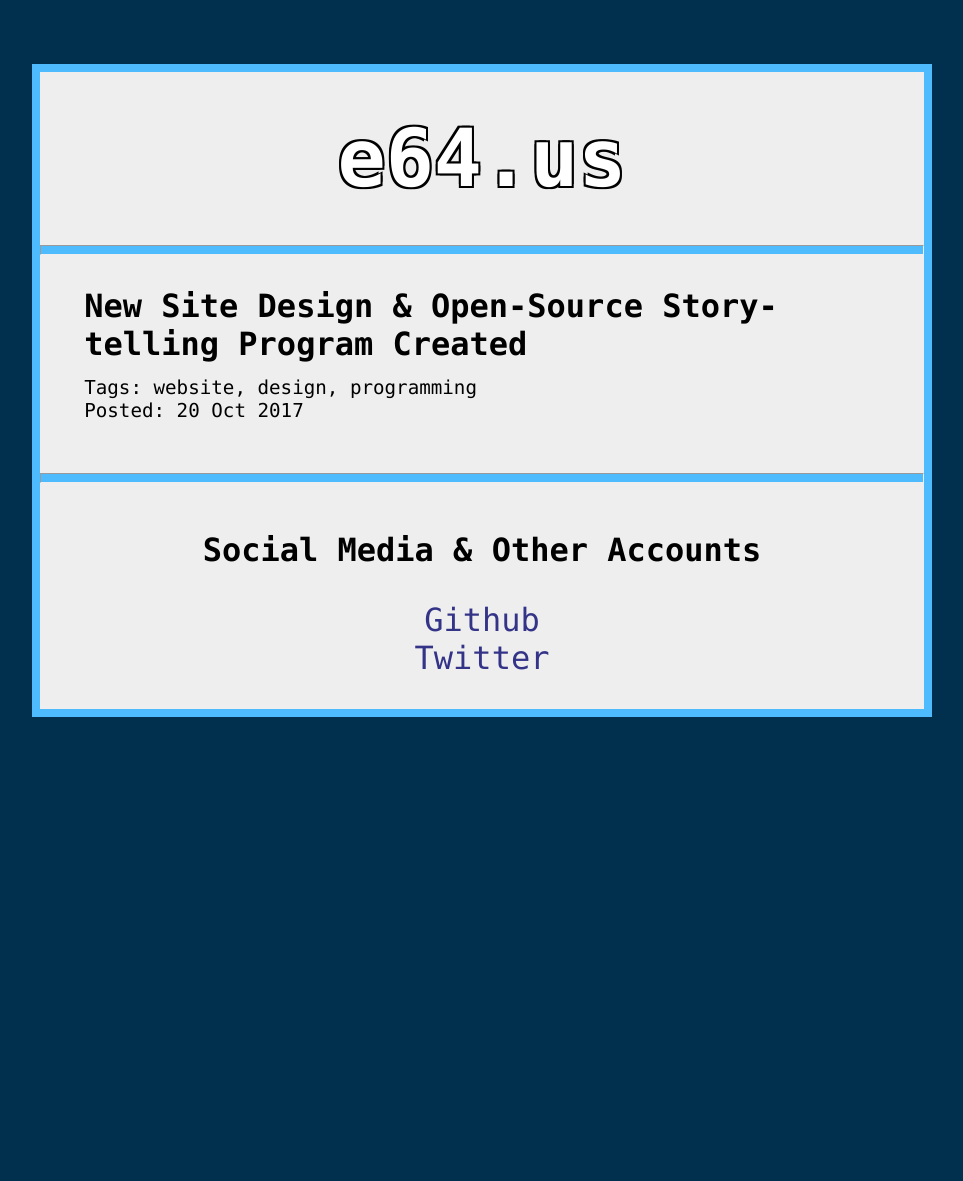
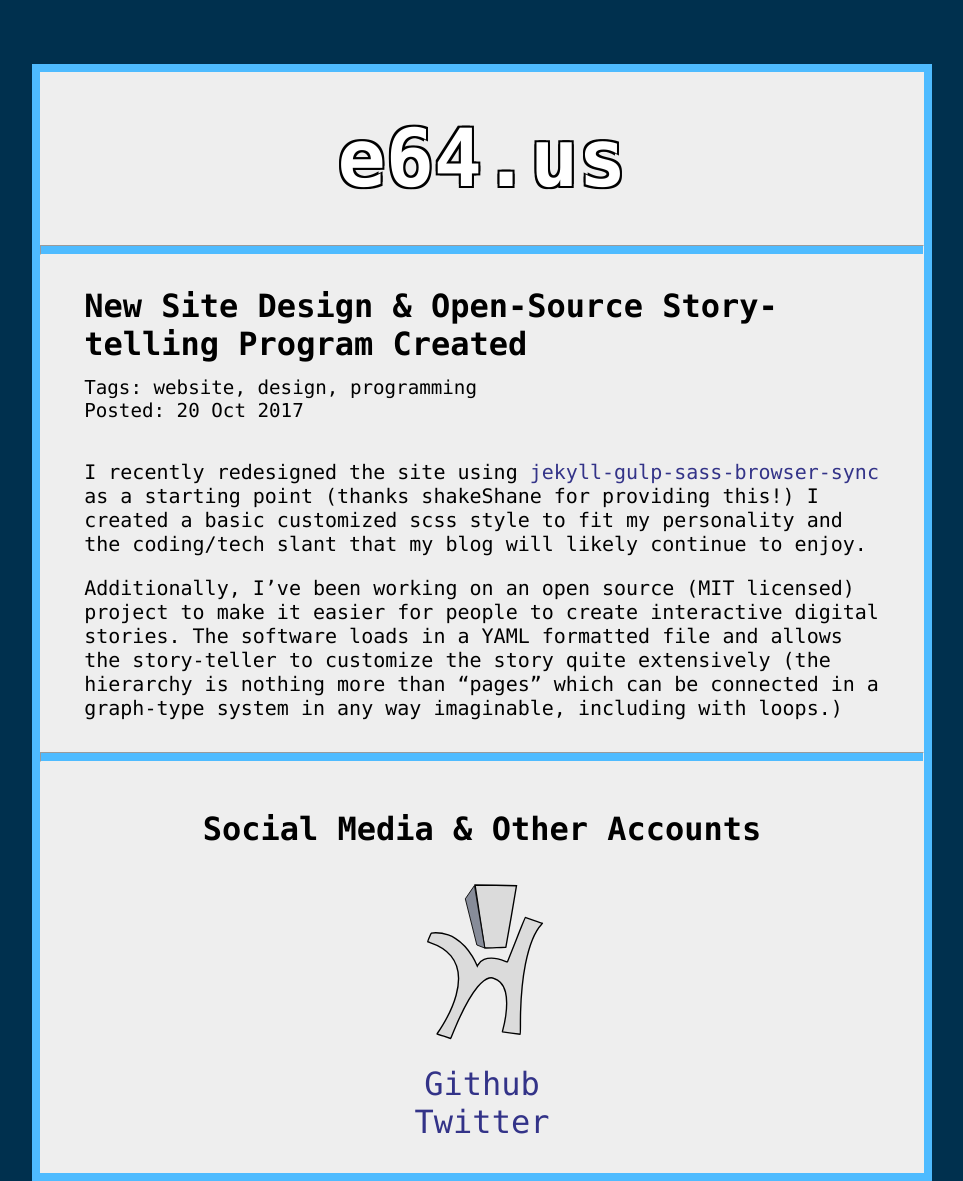
Before and after one commit to Epitaph64/e64.us, a Jekyll site: the page built from _posts/2017-10-20-new-site-design-and-csharp.markdown, in a window 1280 px wide. Shown: the whole page, without its empty margins (158-1121 px from the left). Built offline with Jekyll 4.4.1, drawn with Linux system fonts in a browser that asks for light colours; Markdown is read by kramdown in place of the engine named in the settings; before the commit the page ends 964 px from its top, so only the background shows below that.

Commit message:
Add logo to page and update style

```diff
--- a/_config.yml
+++ b/_config.yml
@@ -2,3 +2,5 @@
 markdown: redcarpet
 highlighter: pygments # or rouge or null
 exclude: ["node_modules", "gulpfile.js", "package.json"]
+includes:
+  - images
--- a/_layouts/default.html
+++ b/_layouts/default.html
@@ -20,6 +20,9 @@
           <div class="footer">
             <div class="contact">
               <h1>Social Media & Other Accounts</h1>
+              <img src="{{site.baseurl}}/images/character.svg"
+                style="max-width: 8em;"
+                alt="Epitaph64 Character"><br/>
               <a href="https://github.com/Epitaph64">Github</a><br/>
               <a href="https://twitter.com/Epitaph64">Twitter</a>
             </div>
--- a/_posts/2017-10-20-new-site-design-and-csharp.markdown
+++ b/_posts/2017-10-20-new-site-design-and-csharp.markdown
@@ -4,3 +4,8 @@
 date:   2017-10-20
 categories: website design programming
 ---
+I recently redesigned the site using [jekyll-gulp-sass-browser-sync] as a starting point (thanks shakeShane for providing this!) I created a basic customized scss style to fit my personality and the coding/tech slant that my blog will likely continue to enjoy.
+
+Additionally, I've been working on an open source (MIT licensed) project to make it easier for people to create interactive digital stories. The software loads in a YAML formatted file and allows the story-teller to customize the story quite extensively (the hierarchy is nothing more than "pages" which can be connected in a graph-type system in any way imaginable, including with loops.)
+
+[jekyll-gulp-sass-browser-sync]: https://github.com/shakyShane/jekyll-gulp-sass-browser-sync
--- a/_scss/main.scss
+++ b/_scss/main.scss
@@ -75,6 +75,7 @@
 
 p {
   font-size: 1.25em;
+  margin-bottom: 1em;
 }
 li, ul {
   font-size: 1.25em;
@@ -91,7 +92,7 @@
   color: $bg2;
 }
 
-h1,h2 {
+h1,h2,h3,h4,h5,h6 {
   margin-bottom: 1em;
 }
 
--- a/css/main.css
+++ b/css/main.css
@@ -305,7 +305,8 @@
   vertical-align: text-top; }
 
 p {
-  font-size: 1.25em; }
+  font-size: 1.25em;
+  margin-bottom: 1em; }
 
 li, ul {
   font-size: 1.25em; }
@@ -320,7 +321,7 @@
 a:hover {
   color: #4ebbff; }
 
-h1, h2 {
+h1, h2, h3, h4, h5, h6 {
   margin-bottom: 1em; }
 
 .contact {
```
Also changed, not shown: images/character.svg (renamed from _images/character.svg).
